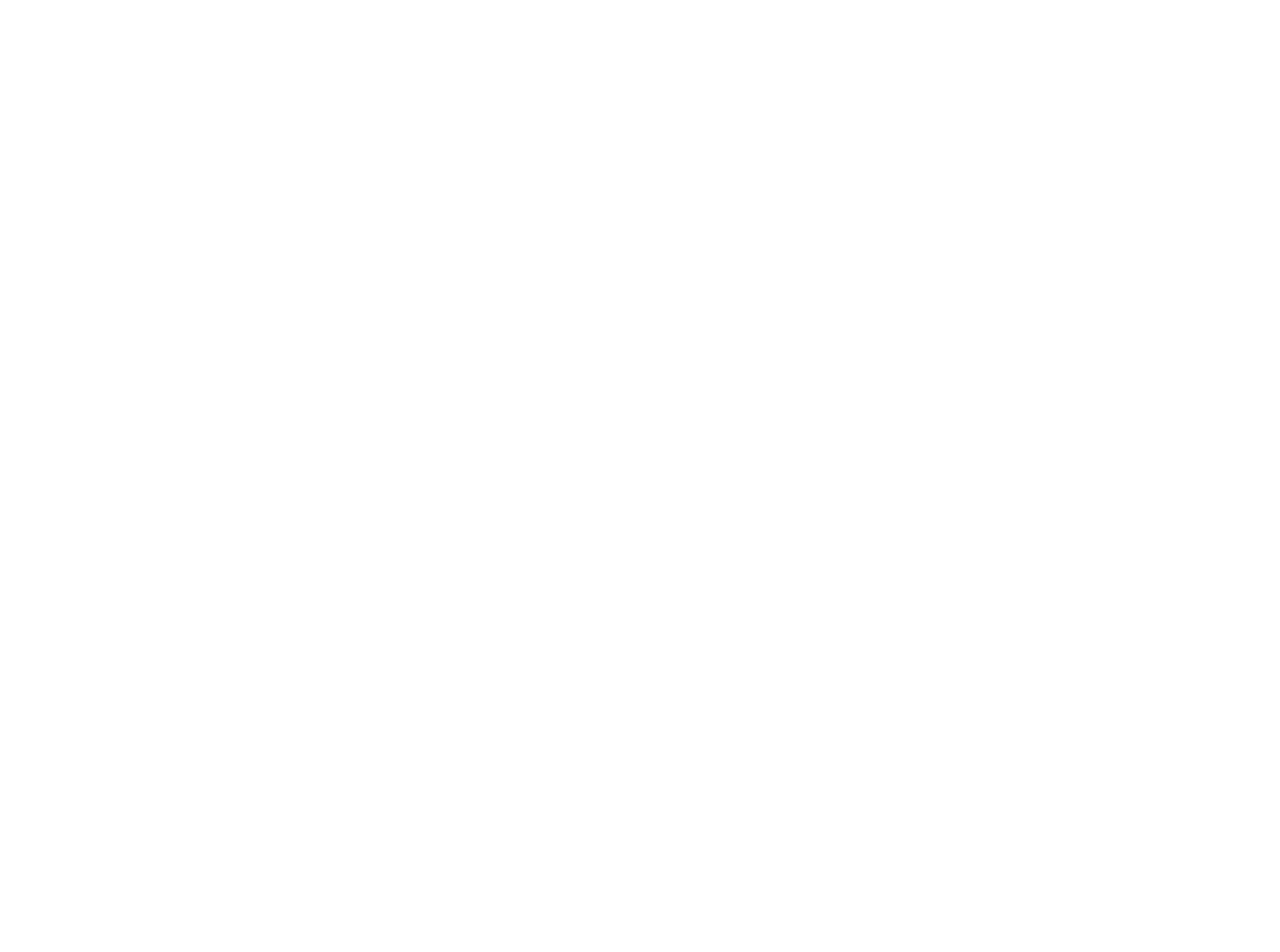
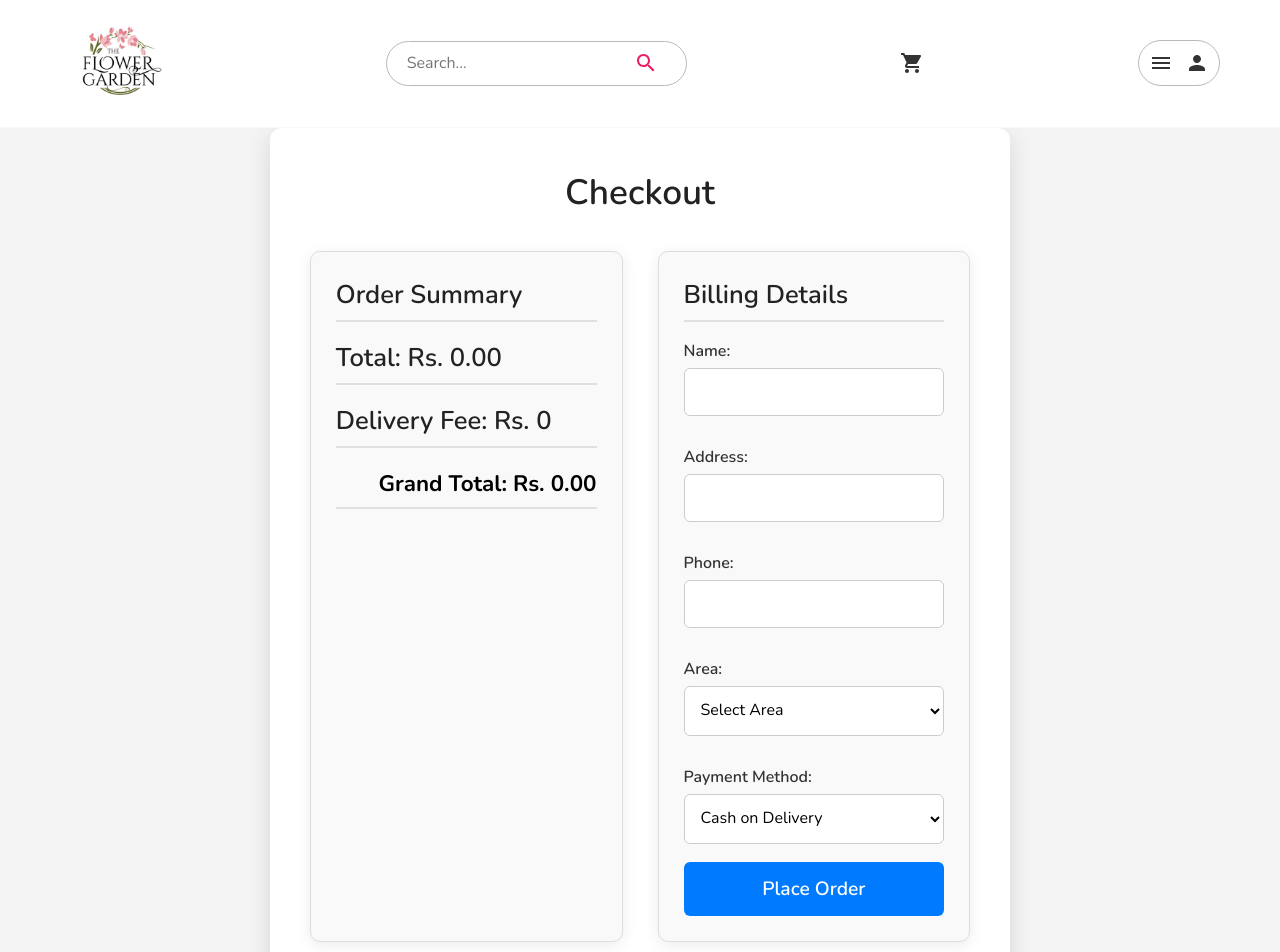
Before and after one commit to HDRanasingha/Final-Project, a React (Create React App) app in the folder client/: page /checkout in a window 1280 px wide. Before the commit this address had no page. Shown: the top 952 px of the page. Before the commit the page ends 800 px from the top, so only its background shows below. Built offline with nearby package versions, Linux system fonts and the light colour scheme.

Commit message:
create checkoutpage

```diff
--- a/client/src/App.js
+++ b/client/src/App.js
@@ -12,6 +12,7 @@
 import ItemDetailsPage from './pages/ItemDetailsPage';
 import WishlistPage from './pages/WishlistPage';
 import CartPage from './pages/CartPage';
+import CheckoutPage from './pages/CheckoutPage';
 
 
 
@@ -34,6 +35,7 @@
         <Route path="/suppliers" element={<SupplierPage/>} />
         <Route path="/wishlist" element={<WishlistPage/>} />
         <Route path="/cart" element={<CartPage/>} />
+        <Route path="/checkout" element={<CheckoutPage/>} />
 
 
 
--- /dev/null
+++ b/client/src/pages/CheckoutPage.jsx
@@ -0,0 +1,146 @@
+import React, { useState, useEffect } from "react";
+import { useNavigate } from "react-router-dom";
+import Navbar from "../component/Navbar";
+import Footer from "../component/Footer";
+import "../styles/CheckoutPage.scss";
+
+const CheckoutPage = () => {
+  const [cart, setCart] = useState([]);
+  const [total, setTotal] = useState(0);
+  const [deliveryFee, setDeliveryFee] = useState(0);
+  const [formData, setFormData] = useState({
+    name: "",
+    address: "",
+    phone: "",
+    paymentMethod: "cash",
+    area: "", // Add an area field
+  });
+
+  const navigate = useNavigate();
+
+  const deliveryFees = {
+    "Colombo": 200,
+    "Kandy": 250,
+    "Galle": 300,
+    "Jaffna": 350,
+    // Add more areas and delivery fees as needed
+  };
+
+  useEffect(() => {
+    const storedCart = JSON.parse(localStorage.getItem("cart")) || [];
+    setCart(storedCart);
+    calculateTotal(storedCart);
+  }, []);
+
+  useEffect(() => {
+    if (formData.area) {
+      const fee = deliveryFees[formData.area] || 0;
+      setDeliveryFee(fee);
+    }
+  }, [formData.area]);
+
+  const calculateTotal = (cartItems) => {
+    const totalAmount = cartItems.reduce((acc, item) => acc + item.price * item.quantity, 0);
+    setTotal(totalAmount);
+  };
+
+  const handleInputChange = (e) => {
+    setFormData({ ...formData, [e.target.name]: e.target.value });
+  };
+
+  const handlePlaceOrder = () => {
+    if (!formData.name || !formData.address || !formData.phone || !formData.area) {
+      alert("Please fill in all required fields.");
+      return;
+    }
+
+    const orderData = {
+      items: cart,
+      total: total + deliveryFee, // Add the delivery fee to the total
+      customer: formData,
+    };
+
+    console.log("Order Placed:", orderData);
+    alert("Your order has been placed successfully!");
+
+    localStorage.removeItem("cart"); // Clear cart after order
+    navigate("/order-success"); // Redirect to order success page
+  };
+
+  return (
+    <div className="checkout-page">
+      <Navbar />
+      <div className="checkout-container">
+        <h1>Checkout</h1>
+        <div className="checkout-content">
+          <div className="order-summary">
+            <h3>Order Summary</h3>
+            <ul>
+              {cart.map((item) => (
+                <li key={item._id}>
+                  {item.name} - {item.quantity} x Rs. {item.price.toFixed(2)}
+                </li>
+              ))}
+            </ul>
+            <h3>Total: Rs. {total.toFixed(2)}</h3>
+            <h3>Delivery Fee: Rs. {deliveryFee}</h3>
+            <h3>Grand Total: Rs. {(total + deliveryFee).toFixed(2)}</h3>
+          </div>
+
+          <div className="checkout-form">
+            <h3>Billing Details</h3>
+            <label>Name:</label>
+            <input
+              type="text"
+              name="name"
+              value={formData.name}
+              onChange={handleInputChange}
+              required
+            />
+
+            <label>Address:</label>
+            <input
+              type="text"
+              name="address"
+              value={formData.address}
+              onChange={handleInputChange}
+              required
+            />
+
+            <label>Phone:</label>
+            <input
+              type="text"
+              name="phone"
+              value={formData.phone}
+              onChange={handleInputChange}
+              required
+            />
+
+            <label>Area:</label>
+            <select name="area" value={formData.area} onChange={handleInputChange} required>
+              <option value="">Select Area</option>
+              {Object.keys(deliveryFees).map((area) => (
+                <option key={area} value={area}>
+                  {area}
+                </option>
+              ))}
+            </select>
+
+            <label>Payment Method:</label>
+            <select name="paymentMethod" value={formData.paymentMethod} onChange={handleInputChange}>
+              <option value="cash">Cash on Delivery</option>
+              <option value="card">Credit/Debit Card</option>
+            </select>
+
+            <button className="place-order-button" onClick={handlePlaceOrder}>
+              Place Order
+            </button>
+          </div>
+        </div>
+      </div>
+      <Footer />
+    </div>
+  );
+};
+
+export default CheckoutPage;
--- /dev/null
+++ b/client/src/styles/CheckoutPage.scss
@@ -0,0 +1,127 @@
+.checkout-page {
+    display: flex;
+    flex-direction: column;
+    min-height: 100vh;
+    background-color: #f4f4f4; // Light background for contrast
+
+    .checkout-container {
+      flex: 1;
+      padding: 40px;
+      max-width: 900px;
+      margin: auto;
+      background-color: #fff;
+      border-radius: 12px;
+      box-shadow: 0 6px 25px rgba(0, 0, 0, 0.12); // Softer shadow for depth
+
+      h1 {
+        text-align: center;
+        margin-bottom: 35px;
+        font-size: 2.2em;
+        font-weight: 600;
+        color: #222; // Darker text for contrast
+      }
+
+      .checkout-content {
+        display: flex;
+        justify-content: space-between;
+        gap: 35px;
+
+        .order-summary,
+        .checkout-form {
+          flex: 1;
+          padding: 25px;
+          border: 1px solid #ddd;
+          border-radius: 10px;
+          background-color: #f9f9f9;
+          box-shadow: 0 3px 15px rgba(0, 0, 0, 0.08); // Subtle depth effect
+          transition: transform 0.2s;
+
+          &:hover {
+            transform: translateY(-3px); // Slight lift on hover
+          }
+
+          h3 {
+            margin-bottom: 18px;
+            font-size: 1.6em;
+            font-weight: 600;
+            color: #222;
+            border-bottom: 2px solid #e0e0e0; // Separating header
+            padding-bottom: 8px;
+          }
+        }
+
+        .order-summary {
+          ul {
+            list-style: none;
+            padding: 0;
+
+            li {
+              margin-bottom: 10px;
+              font-size: 1.1em;
+              color: #555;
+              display: flex;
+              justify-content: space-between;
+            }
+          }
+
+          h3:last-of-type {
+            margin-top: 20px;
+            font-size: 1.4em;
+            font-weight: bold;
+            color: #000;
+            text-align: right;
+          }
+        }
+
+        .checkout-form {
+          label {
+            display: block;
+            margin: 12px 0 6px;
+            font-weight: 600;
+            color: #333;
+          }
+
+          input,
+          select {
+            width: 100%;
+            padding: 12px;
+            margin-bottom: 18px;
+            border: 1px solid #ccc;
+            border-radius: 6px;
+            font-size: 1em;
+            background-color: #fff;
+            transition: all 0.3s;
+
+            &:focus {
+              border-color: #007bff;
+              outline: none;
+              box-shadow: 0 0 6px rgba(0, 123, 255, 0.4);
+            }
+          }
+
+          .place-order-button {
+            background-color: #007bff;
+            color: white;
+            border: none;
+            border-radius: 6px;
+            padding: 14px;
+            font-size: 1.2em;
+            font-weight: 600;
+            cursor: pointer;
+            transition: background-color 0.3s, transform 0.2s;
+            width: 100%;
+            text-align: center;
+
+            &:hover {
+              background-color: #0056b3;
+              transform: translateY(-2px);
+            }
+
+            &:active {
+              transform: translateY(1px);
+            }
+          }
+        }
+      }
+    }
+  }
```
